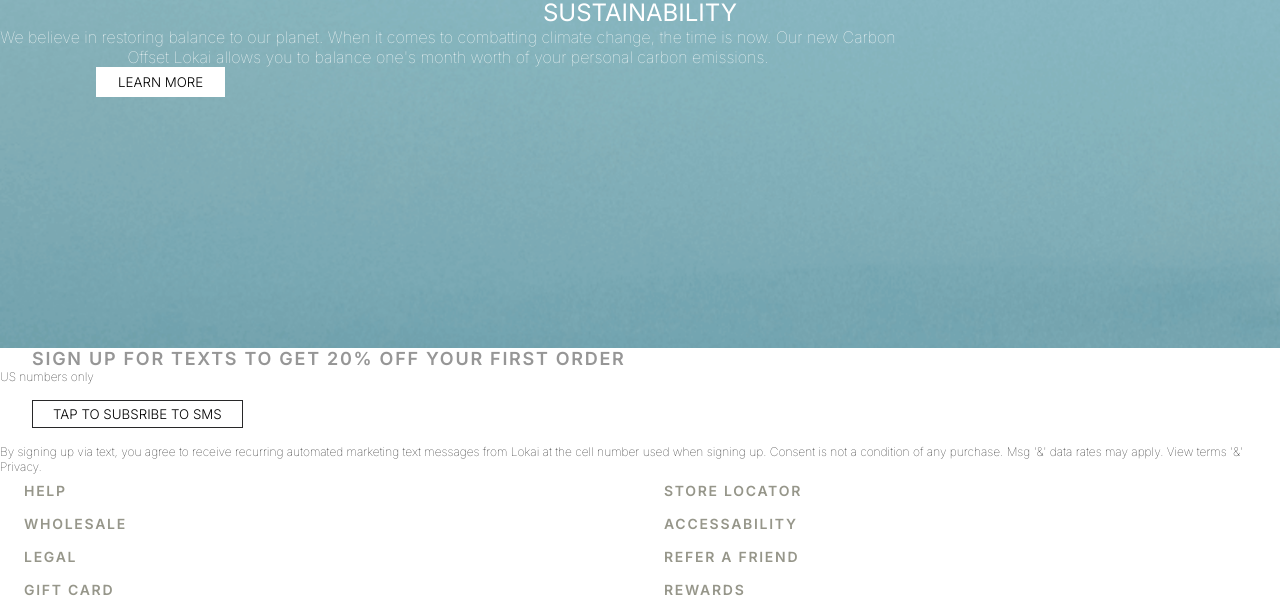
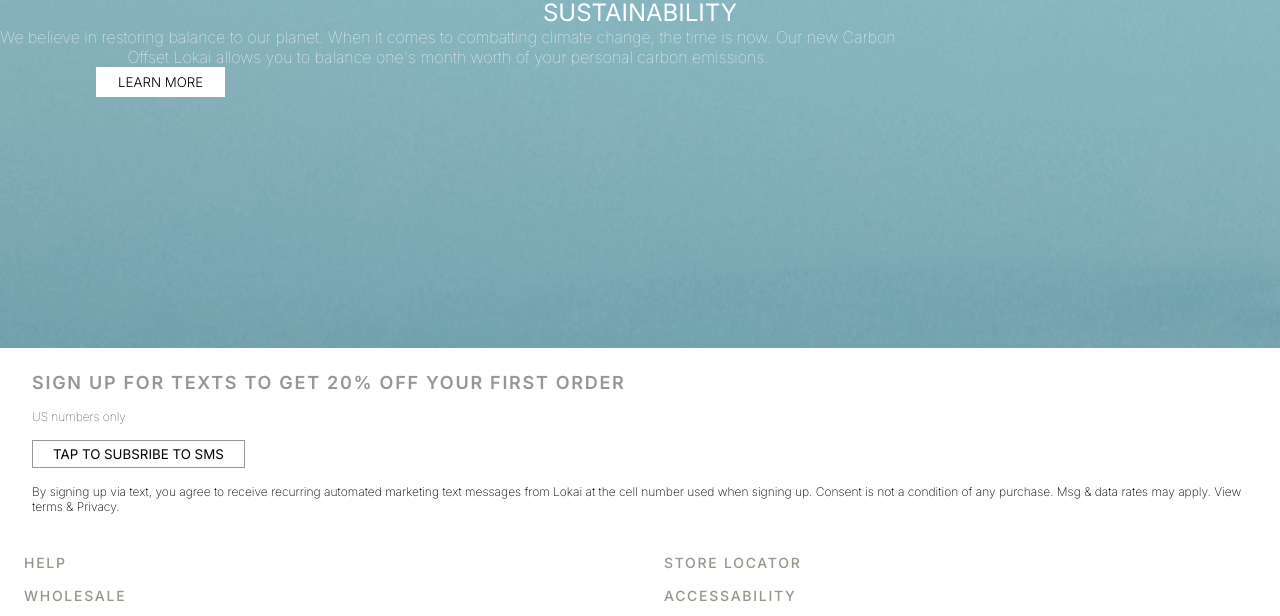
Before and after one commit to lvs222/frontend2020, a plain HTML site: page basiswebsite/index.html in a window 1280 px wide. Shown: the part 1752-2368 px from the top of the page. Drawn offline with Linux system fonts and the light colour scheme.

Commit message:
update 16:10 4jan

```diff
--- a/basiswebsite/index.html
+++ b/basiswebsite/index.html
@@ -87,7 +87,7 @@
             <h3>Sign up for texts to get 20% off your first order</h3>
             <p>US numbers only</p>
             <button>Tap to subsribe to SMS</button>
-            <p>By signing up via text, you agree to receive recurring automated marketing text messages from Lokai at the cell number used when signing up. Consent is not a condition of any purchase. Msg '&' data rates may apply. View terms '&' Privacy.</p>
+            <p>By signing up via text, you agree to receive recurring automated marketing text messages from Lokai at the cell number used when signing up. Consent is not a condition of any purchase. Msg & data rates may apply. View terms & Privacy.</p>
         </section>
 
         <section>
--- a/basiswebsite/styles/style.css
+++ b/basiswebsite/styles/style.css
@@ -305,7 +305,7 @@ footer section ul {
 
 footer section li {
     list-style: none;
-    font-weight: 600;
+    font-weight: 500;
     text-transform: uppercase;
     color: #96968A;
     font-size: 14px;
@@ -322,13 +322,21 @@ footer h3 {
     color: #969696;
     margin-left: 2rem;
     margin-right: 2rem;
+    margin-top: 1.5rem;
 
 }
 
 footer section p {
     font-size: 12px;
+    margin-left: 2rem;
+    margin-top: 1rem;
 }
 
+footer section p:nth-of-type(2){
+    margin-bottom: 2rem;
+    margin-right: 2rem;
+    font-weight: 200;
+}
 
 
 footer section img {
@@ -345,8 +353,9 @@ footer button {
     padding: 5px 20px;
     text-decoration: none;
     border-style: solid;
-    border-color: #282829;
+    border-color: #969696;
     border-width: 1px;
     margin-top: 1rem;
     margin-bottom: 1rem;
+    font-weight: 400;
 }
```
